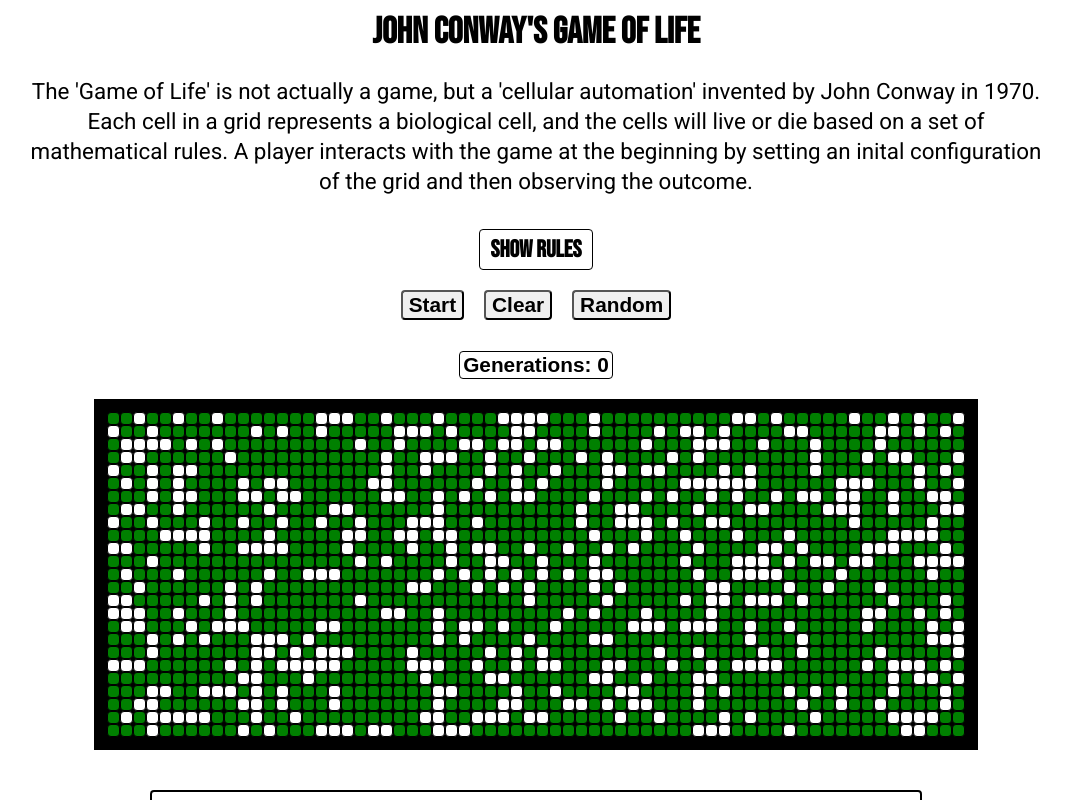
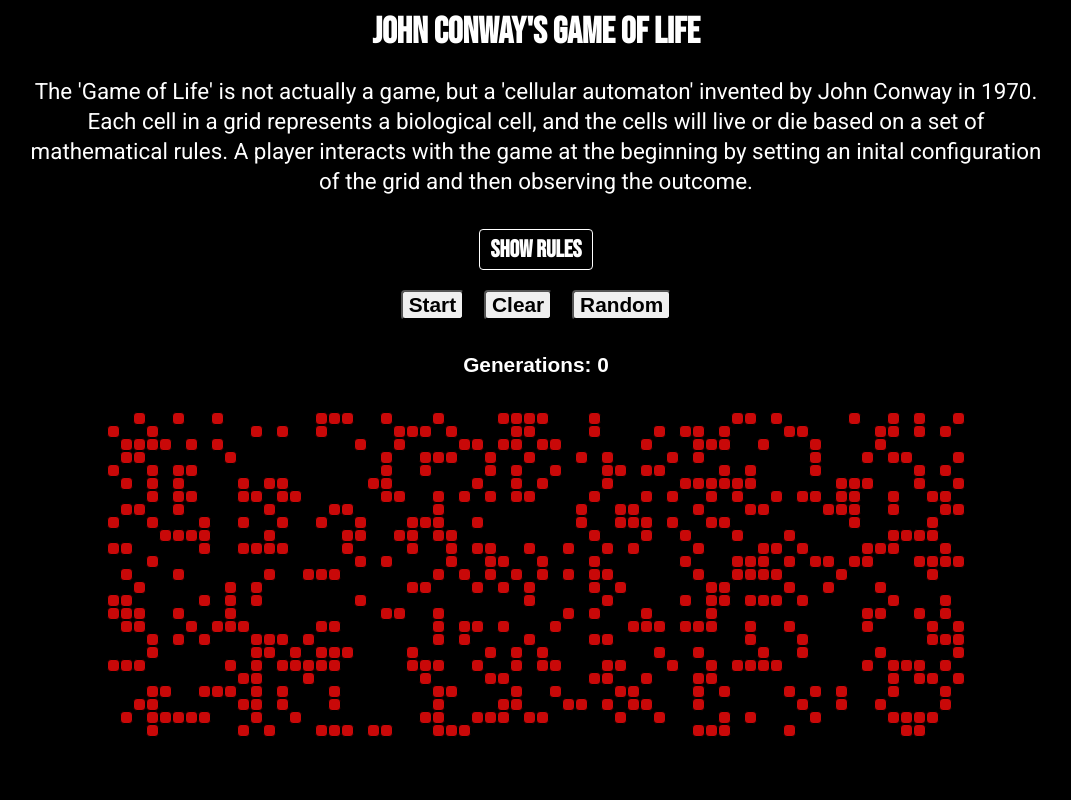
Before and after one commit to Humphreyj/thats-life, a React (Create React App) app: page / in a window 1280 px wide. Shown: the top 800 px of the page, without its empty margins (104-1175 px from the left). Built offline with nearby package versions, Linux system fonts and the light colour scheme; a web font is replaced by a local one.

Commit message:
changed some colors throughout the app.

```diff
--- a/src/components/about/About.jsx
+++ b/src/components/about/About.jsx
@@ -6,7 +6,7 @@
     return (
         <div className='about-container'>
             <h1 className='about-title'>John Conway's game of life</h1>
-            <p className="description">The 'Game of Life' is not actually a game, but a 'cellular automation' invented by John Conway in 1970. Each cell in a grid represents a biological cell, and the cells will live or die based on a set of mathematical rules. A player interacts with the game at the beginning by setting an inital configuration of the grid and then observing the outcome.</p>
+            <p className="description">The 'Game of Life' is not actually a game, but a 'cellular automaton' invented by John Conway in 1970. Each cell in a grid represents a biological cell, and the cells will live or die based on a set of mathematical rules. A player interacts with the game at the beginning by setting an inital configuration of the grid and then observing the outcome.</p>
 
             <div className="rules">
                 <h4
--- a/src/components/grid/Grid.jsx
+++ b/src/components/grid/Grid.jsx
@@ -47,7 +47,7 @@
                 key={`${i}-${k}`}
                 //this will give a unique key for items in nested maps
                 //Its ok to use the index as they key because we don't intend to shift anything.
-                className={grid[i][k] ? "cell alive" : "cell dead"}>
+                className={grid[i][k] ? running? "cell alive": "cell alive-static" : "cell dead"}>
                     {/* if the cell value is 0 it will be black */}
                 </div> ))
             }
--- a/src/styles/about/about.scss
+++ b/src/styles/about/about.scss
@@ -36,7 +36,7 @@
             font-family: $title-font;
             font-size: 1.5em;
             margin: 10px 0;
-            border: 1px solid black;
+            border: 1px solid white;
             padding: 5px 10px;
             border-radius: 4px;
             cursor: pointer;
--- a/src/styles/global.scss
+++ b/src/styles/global.scss
@@ -8,6 +8,10 @@
     display: flex;
     flex-direction: column;
     align-items: center;
+    background-color: black;
+    color: white;
+    height: 100%;
+
 
 
 
--- a/src/styles/grid/cell.scss
+++ b/src/styles/grid/cell.scss
@@ -20,6 +20,7 @@
         height: 13px;
         border:1px solid black;
         border-radius: 4px;
+        transition: all .1s ease;
         @media(max-width: 500px) {
             width: 15px;
             height: 15px;
@@ -29,11 +30,26 @@
             height: 10px;
         }
     }
+    .alive-static {
+        background-color: #c90808;
+    }
 
     .alive {
-        background-color: white;
+
+        animation: pulse .3s infinite;
+    }
+    @keyframes pulse {
+        0% {
+            background-color: #c90808;
+        }
+        50% {
+            background-color: #cc5608;
+        }
+        100% {
+            background-color: red;
+        }
     }
     .dead {
-        background-color: green;
+        background-color: black;
     }
 }
```
